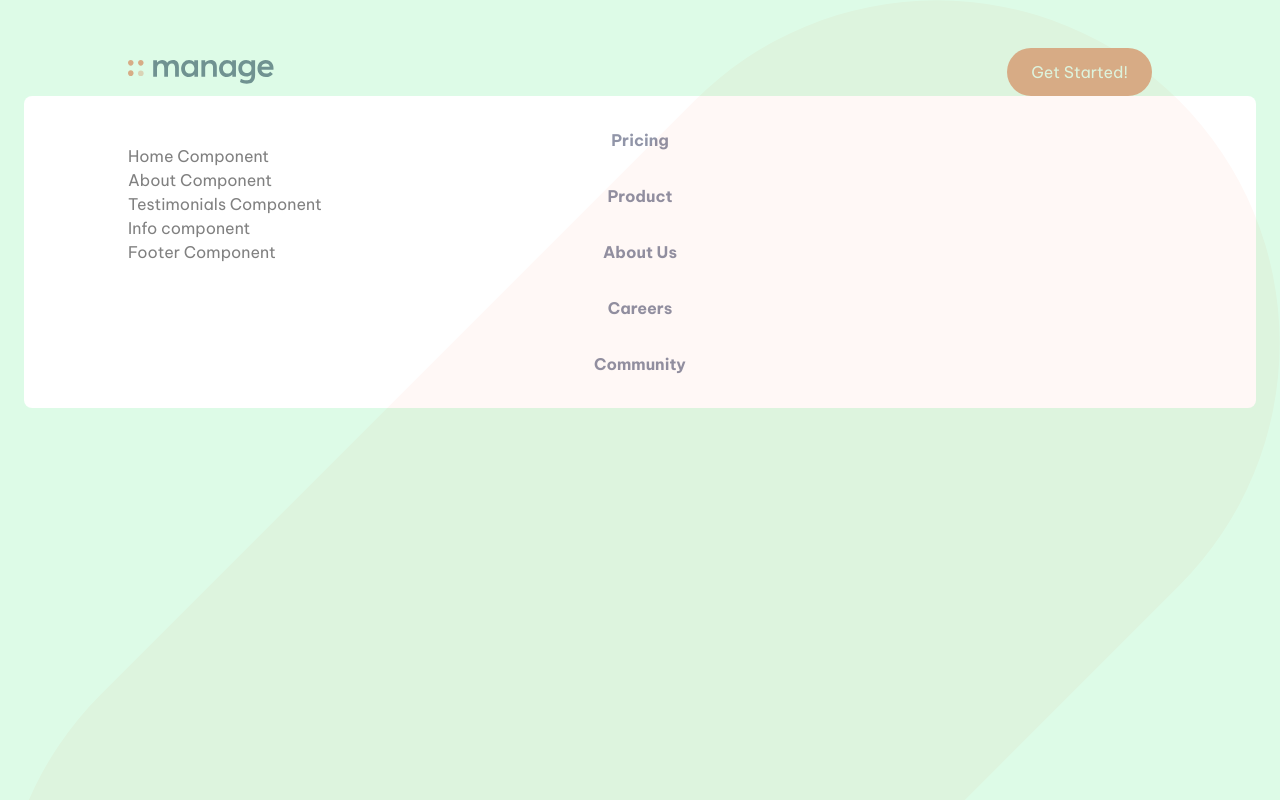
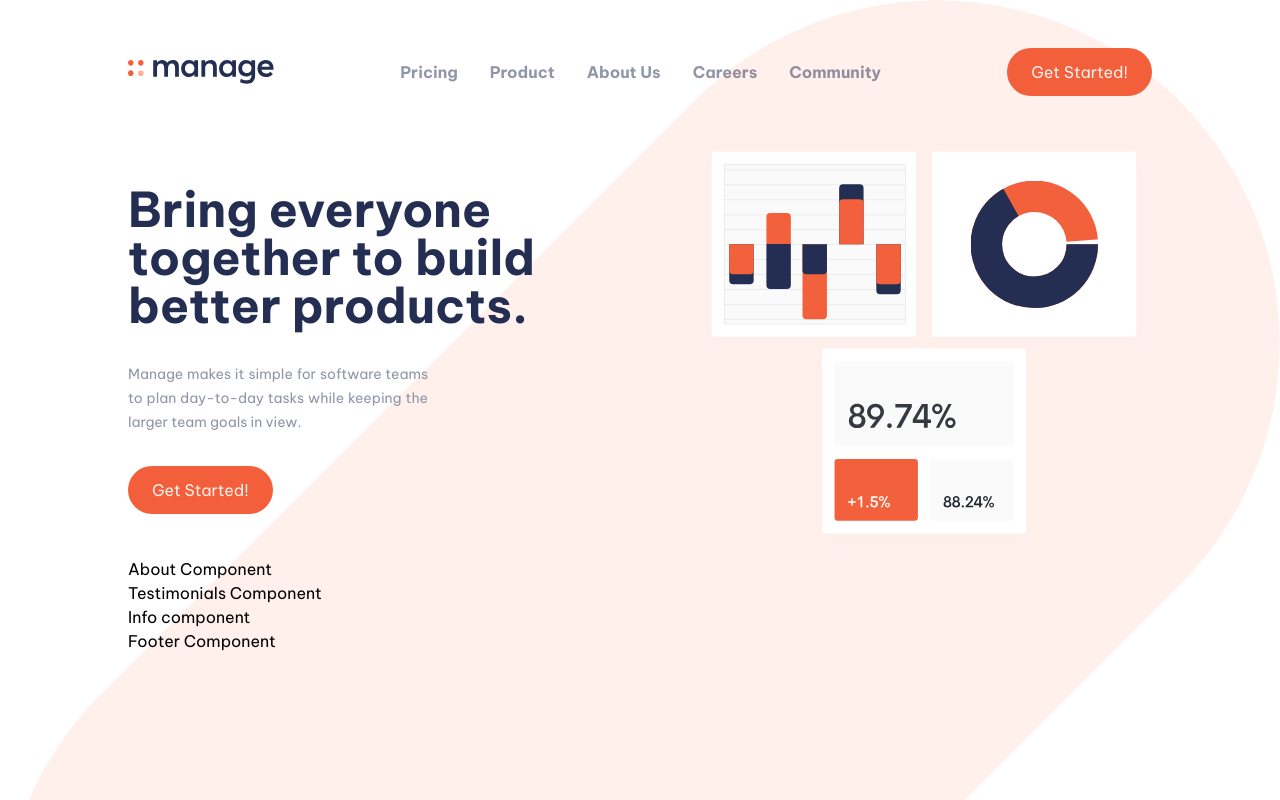
Before and after one commit to Dfcuevas/manage-landing-page, a React (Vite) app: page / in a window 1280 px wide. Built offline with nearby package versions, Linux system fonts and the light colour scheme.

Commit message:
header finished - working on home component

```diff
--- a/src/components/ButtonStarted/index.jsx
+++ b/src/components/ButtonStarted/index.jsx
@@ -1,6 +1,6 @@
 const ButtonStarted = () => {
   return (
-    <button className="bg-brightRed text-veryPaleRed px-6 py-3 rounded-full">
+    <button className="bg-brightRed text-veryPaleRed px-6 py-3 rounded-full hover:bg-brightRed/60 hover:shadow-lg">
       Get Started!
     </button>
   );
--- a/src/components/Header/index.jsx
+++ b/src/components/Header/index.jsx
@@ -28,16 +28,20 @@ const Header = () => {
         {renderView()}
       </div>
       <div
-        className={`text-darkBlue opacity-50 fixed top-0 left-0 bg-green-200 h-screen w-full px-6 py-24 ${
-          view ? "hamburguerMenuActive" : "closeMenuActive"
-        }`}
+        className={`text-darkBlue opacity-50 fixed top-0 bg-gradient-to-b from-white to-black h-screen w-full px-6 py-24  ${
+          view ? "hamburguerMenuActive" : "closeMenuActive "
+        } sm:static sm:flex sm:w-auto sm:p-0 sm:h-auto sm:opacity-1 sm:bg-none`}
       >
-        <ul className="flex flex-col gap-4 md:gap-6 bg-white max-w-full lg:gap-8 text-center py-8 rounded-lg font-bold">
-          <li>Pricing</li>
-          <li>Product</li>
-          <li>About Us</li>
-          <li>Careers</li>
-          <li>Community</li>
+        <ul className="flex flex-col sm:flex-row gap-4 md:gap-6 bg-white max-w-full lg:gap-8 text-center py-8 rounded-lg font-bold sm:py-0 sm:w-auto sm:bg-inherit">
+          <li className="cursor-pointer hover:text-darkGrayishBlue">Pricing</li>
+          <li className="cursor-pointer hover:text-darkGrayishBlue">Product</li>
+          <li className="cursor-pointer hover:text-darkGrayishBlue">
+            About Us
+          </li>
+          <li className="cursor-pointer hover:text-darkGrayishBlue">Careers</li>
+          <li className="cursor-pointer hover:text-darkGrayishBlue">
+            Community
+          </li>
         </ul>
       </div>
       <div className="hidden lg:block">
--- a/src/components/Home/index.jsx
+++ b/src/components/Home/index.jsx
@@ -1,5 +1,24 @@
+import HomeImg from "../../../public/illustration-intro.svg";
+import { ButtonStarted } from "../ButtonStarted";
+
 const Home = () => {
-  return <main>Home Component</main>;
+  return (
+    <main className="px-6 text-center lg:flex lg:gap-40 lg:px-0 lg:items-center">
+      <section className="lg:order-1 lg:w-[130%]">
+        <img className="w-full" src={HomeImg} alt="Imagen del home" />
+      </section>
+      <section className="lg:text-left">
+        <h1 className="text-darkBlue text-4xl xl:text-5xl font-bold leading-10 mb-8">
+          Bring everyone together to build better products.
+        </h1>
+        <p className="text-justify text-darkGrayishBlue leading-7 mb-8 lg:text-sm lg:leading-6 xl:w-[300px]">
+          Manage makes it simple for software teams to plan day-to-day tasks
+          while keeping the larger team goals in view.
+        </p>
+        <ButtonStarted />
+      </section>
+    </main>
+  );
 };
 
 export { Home };
```
